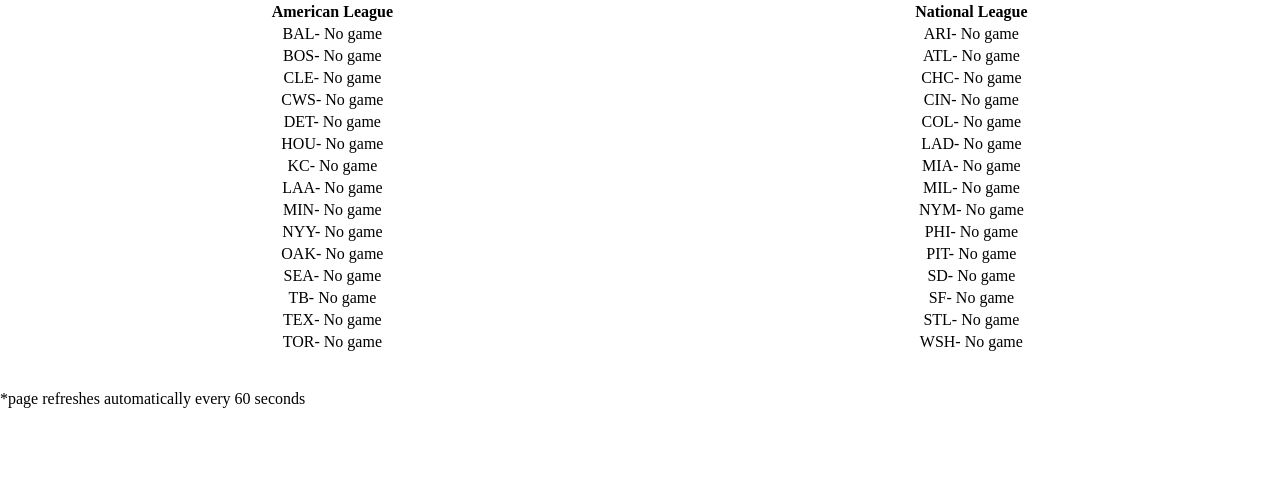
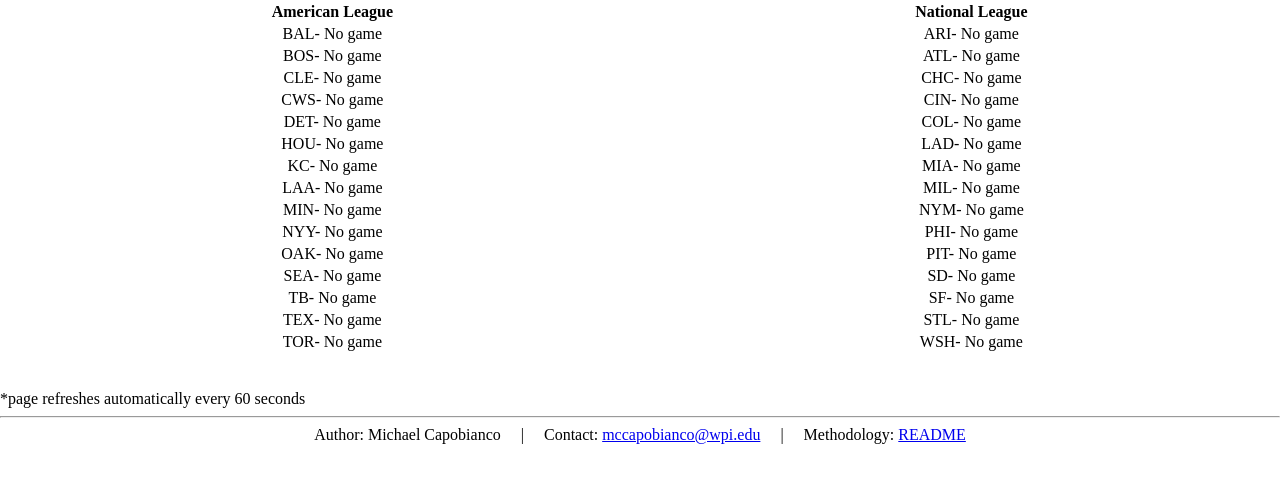
Before and after one commit to mccapobianco/No-Hitter-Probability, a website: page index.html in a window 1280 px wide. Drawn offline with Linux system fonts and the light colour scheme.

Commit message:
add contact info and methodology

```diff
--- a/index.html
+++ b/index.html
@@ -86,10 +86,18 @@
 			<td style="text-align:center" id="TOR">TOR- No game</td>
 			<td style="text-align:center" id="WSH">WSH- No game</td>
 		</tr>
-</table>
-<br>
-<br>
-*page refreshes automatically every 60 seconds
+	</table>
+	<br>
+	<br>
+	*page refreshes automatically every 60 seconds
+	<hr>
+	<center>
+		Author: Michael Capobianco
+		&nbsp&nbsp&nbsp&nbsp|&nbsp&nbsp&nbsp&nbsp
+		Contact: <a href="mailto: mccapobianco@wpi.edu">mccapobianco@wpi.edu</a>
+		&nbsp&nbsp&nbsp&nbsp|&nbsp&nbsp&nbsp&nbsp
+		Methodology: <a href="https://github.com/mccapobianco/No-Hitter-Probability/blob/master/README.md">README</a>
+	</center>
 </body>
 </html>
 <script src="./main.js"></script>
```
Also changed, not shown: README.md.
